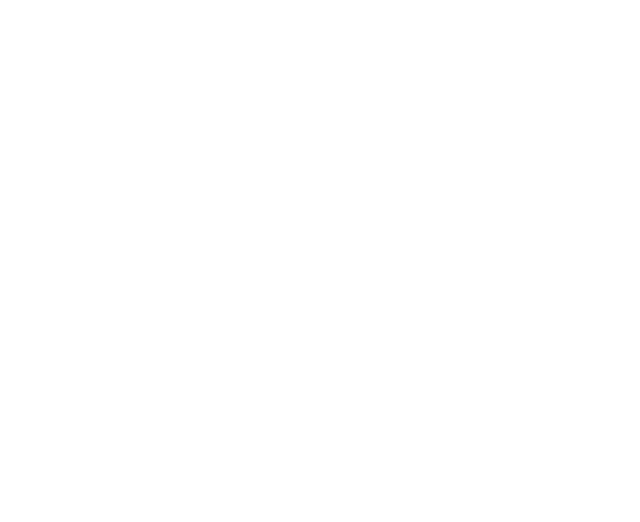
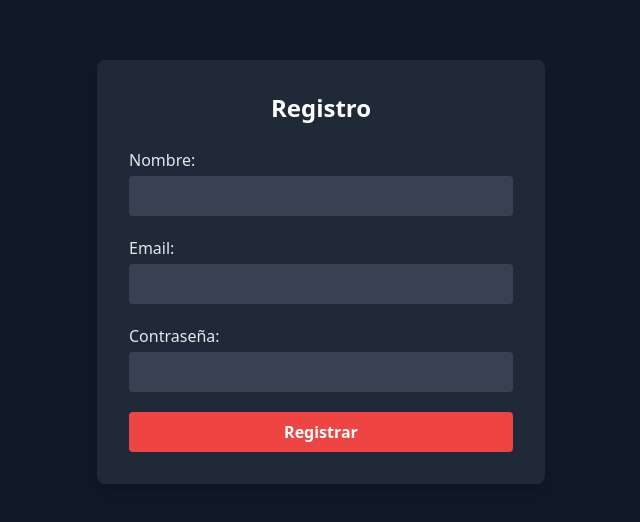
Before and after one commit to maryhug/TramaFront, a React (Create React App) app: page /register in a window 1280 px wide. Shown: the part 128-650 px from the top of the page, without its empty margins (319-959 px from the left). Built offline with nearby package versions, Linux system fonts and the light colour scheme; a web font is replaced by a local one.

Commit message:
login, register front
# Conflicts:
#	.idea/workspace.xml

```diff
--- a/src/pages/LoginPage.jsx
+++ b/src/pages/LoginPage.jsx
@@ -1,7 +1,8 @@
 // src/pages/LoginPage.jsx
 import React, { useState } from 'react';
-import { useNavigate } from 'react-router-dom';
+import { useNavigate, Link } from 'react-router-dom';
 import authService from '../services/authService';
+
 
 export default function LoginPage() {
     const [email, setEmail] = useState('');
@@ -33,39 +34,52 @@
     };
 
     return (
-        <div style={{ padding: '20px', maxWidth: '400px', margin: 'auto', color: 'white' }}>
-            <h2>Iniciar Sesión</h2>
-            <form onSubmit={handleLogin}>
+        <div className="bg-gray-900 min-h-screen flex items-center justify-center">
+            <div className="bg-gray-800 p-8 rounded-lg shadow-lg w-full max-w-md">
+                <h2 className="text-2xl font-bold text-white mb-6 text-center">Iniciar Sesión</h2>
+                <form onSubmit={handleLogin} className="space-y-5">
                     <div>
-                    <label htmlFor="email">Email:</label>
+                        <label htmlFor="email" className="block text-gray-200 mb-1">Email:</label>
                         <input
                             type="email"
                             id="email"
                             value={email}
                             onChange={(e) => setEmail(e.target.value)}
                             required
-                        style={{ width: '100%', padding: '8px', margin: '8px 0', color: 'black' }}
+                            className="w-full px-4 py-2 rounded bg-gray-700 text-white focus:outline-none focus:ring-2 focus:ring-red-400"
                         />
                     </div>
                     <div>
-                    <label htmlFor="password">Contraseña:</label>
+                        <label htmlFor="password" className="block text-gray-200 mb-1">Contraseña:</label>
                         <input
                             type="password"
                             id="password"
                             value={password}
                             onChange={(e) => setPassword(e.target.value)}
                             required
-                        style={{ width: '100%', padding: '8px', margin: '8px 0', color: 'black' }}
+                            className="w-full px-4 py-2 rounded bg-gray-700 text-white focus:outline-none focus:ring-2 focus:ring-red-400"
                         />
                     </div>
-                <button type="submit" disabled={loading} style={{ padding: '10px 15px', cursor: 'pointer' }}>
+                    <button
+                        type="submit"
+                        disabled={loading}
+                        className="w-full py-2 rounded bg-red-500 hover:bg-red-600 text-white font-semibold transition-colors disabled:opacity-60"
+                    >
                         {loading ? 'Iniciando...' : 'Iniciar Sesión'}
                     </button>
                 </form>
-            {message && <p style={{ color: 'red' }}>{message}</p>}
-            <p style={{ marginTop: '10px' }}>
-                ¿No tienes cuenta? <a href="/register" style={{ color: 'lightblue' }}>Regístrate aquí</a>
+                {message && (
+                    <p className="mt-4 text-center font-medium text-red-400">
+                        {message}
                     </p>
+                )}
+                <p className="mt-6 text-center text-gray-300">
+                    ¿No tienes cuenta?{' '}
+                    <Link to="/register" className="text-red-400 hover:underline">
+                        Regístrate aquí
+                    </Link>
+                </p>
+            </div>
         </div>
     );
 }
--- a/src/pages/RegisterPage.jsx
+++ b/src/pages/RegisterPage.jsx
@@ -36,47 +36,100 @@
     };
 
     return (
-        <div style={{ padding: '20px', maxWidth: '400px', margin: 'auto', color: 'white' }}>
-            <h2>Registro</h2>
-            <form onSubmit={handleRegister}>
+        // <div className="bg-gray-900 min-h-screen"style={{ padding: '20px', maxWidth: '400px', margin: 'auto', color: 'white' }}>
+        //     <h2>Registro</h2>
+        //     <form onSubmit={handleRegister}>
+        //         <div>
+        //             <label htmlFor="name">Nombre:</label>
+        //             <input
+        //                 type="text"
+        //                 id="name"
+        //                 value={name}
+        //                 onChange={(e) => setName(e.target.value)}
+        //                 required
+        //                 style={{ width: '100%', padding: '8px', margin: '8px 0', color: 'black' }}
+        //             />
+        //         </div>
+        //         <div>
+        //             <label htmlFor="email">Email:</label>
+        //             <input
+        //                 type="email"
+        //                 id="email"
+        //                 value={email}
+        //                 onChange={(e) => setEmail(e.target.value)}
+        //                 required
+        //                 style={{ width: '100%', padding: '8px', margin: '8px 0', color: 'black' }}
+        //             />
+        //         </div>
+        //         <div>
+        //             <label htmlFor="password">Contraseña:</label>
+        //             <input
+        //                 type="password"
+        //                 id="password"
+        //                 value={password}
+        //                 onChange={(e) => setPassword(e.target.value)}
+        //                 required
+        //                 style={{ width: '100%', padding: '8px', margin: '8px 0', color: 'black' }}
+        //             />
+        //         </div>
+        //         <button type="submit" disabled={loading} style={{ padding: '10px 15px', cursor: 'pointer' }}>
+        //             {loading ? 'Registrando...' : 'Registrar'}
+        //         </button>
+        //     </form>
+        //     {message && <p style={{ color: message.startsWith('¡Registro exitoso!') ? 'green' : 'red' }}>{message}</p>}
+        // </div>
+
+        <div className="bg-gray-900 min-h-screen flex items-center justify-center">
+            <div className="bg-gray-800 p-8 rounded-lg shadow-lg w-full max-w-md">
+                <h2 className="text-2xl font-bold text-white mb-6 text-center">Registro</h2>
+                <form onSubmit={handleRegister} className="space-y-5">
                     <div>
-                    <label htmlFor="name">Nombre:</label>
+                        <label htmlFor="name" className="block text-gray-200 mb-1">Nombre:</label>
                         <input
                             type="text"
                             id="name"
                             value={name}
                             onChange={(e) => setName(e.target.value)}
                             required
-                        style={{ width: '100%', padding: '8px', margin: '8px 0', color: 'black' }}
+                            className="w-full px-4 py-2 rounded bg-gray-700 text-white focus:outline-none focus:ring-2 focus:ring-red-400"
                         />
                     </div>
                     <div>
-                    <label htmlFor="email">Email:</label>
+                        <label htmlFor="email" className="block text-gray-200 mb-1">Email:</label>
                         <input
                             type="email"
                             id="email"
                             value={email}
                             onChange={(e) => setEmail(e.target.value)}
                             required
-                        style={{ width: '100%', padding: '8px', margin: '8px 0', color: 'black' }}
+                            className="w-full px-4 py-2 rounded bg-gray-700 text-white focus:outline-none focus:ring-2 focus:ring-red-400"
                         />
                     </div>
                     <div>
-                    <label htmlFor="password">Contraseña:</label>
+                        <label htmlFor="password" className="block text-gray-200 mb-1">Contraseña:</label>
                         <input
                             type="password"
                             id="password"
                             value={password}
                             onChange={(e) => setPassword(e.target.value)}
                             required
-                        style={{ width: '100%', padding: '8px', margin: '8px 0', color: 'black' }}
+                            className="w-full px-4 py-2 rounded bg-gray-700 text-white focus:outline-none focus:ring-2 focus:ring-red-400"
                         />
                     </div>
-                <button type="submit" disabled={loading} style={{ padding: '10px 15px', cursor: 'pointer' }}>
+                    <button
+                        type="submit"
+                        disabled={loading}
+                        className="w-full py-2 rounded bg-red-500 hover:bg-red-600 text-white font-semibold transition-colors disabled:opacity-60"
+                    >
                         {loading ? 'Registrando...' : 'Registrar'}
                     </button>
                 </form>
-            {message && <p style={{ color: message.startsWith('¡Registro exitoso!') ? 'green' : 'red' }}>{message}</p>}
+                {message && (
+                    <p className={`mt-4 text-center font-medium ${message.startsWith('¡Registro exitoso!') ? 'text-green-400' : 'text-red-400'}`}>
+                        {message}
+                    </p>
+                )}
+            </div>
         </div>
     );
 }
```
Lines whose indentation alone changed are shown as unchanged.
